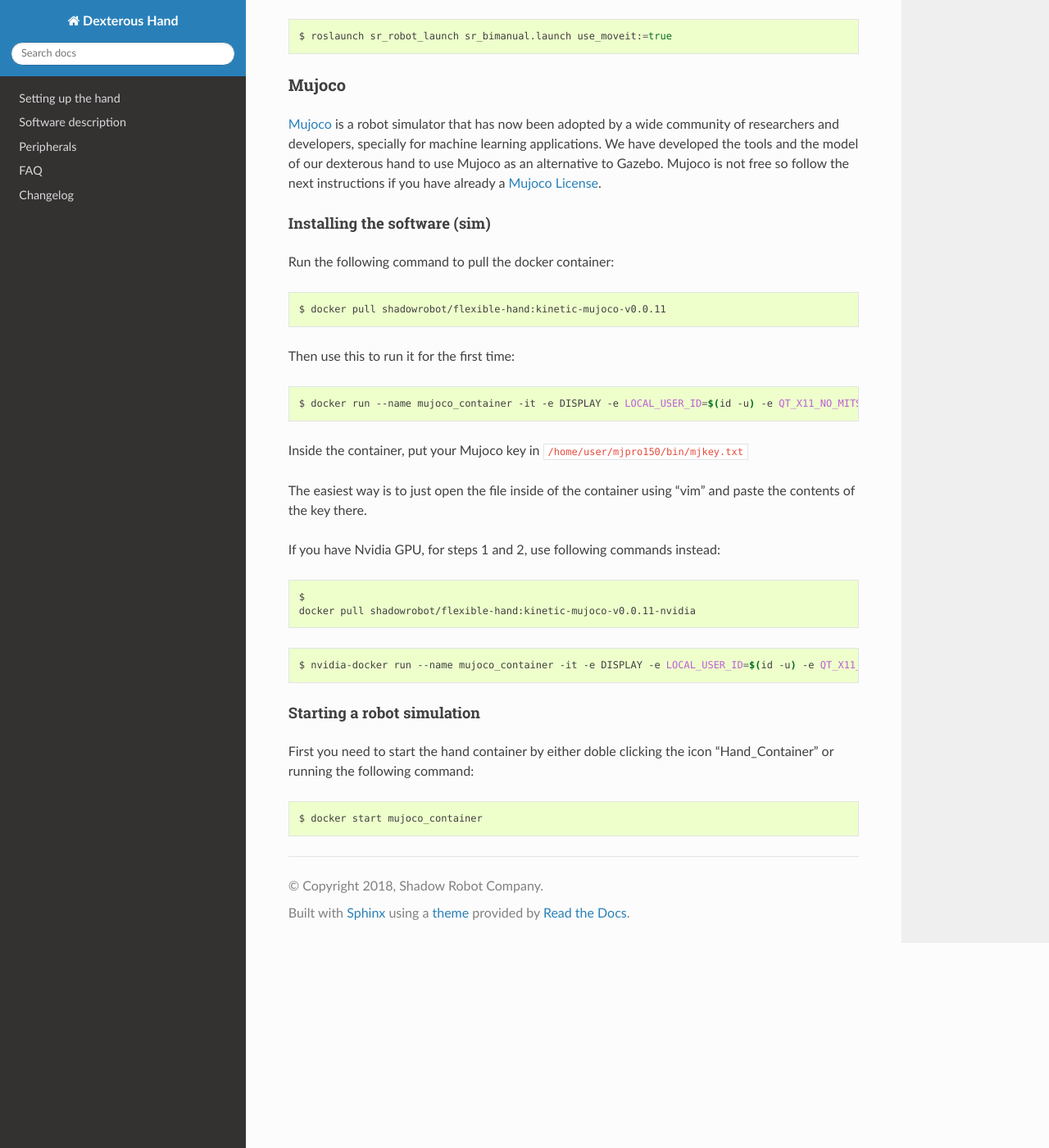
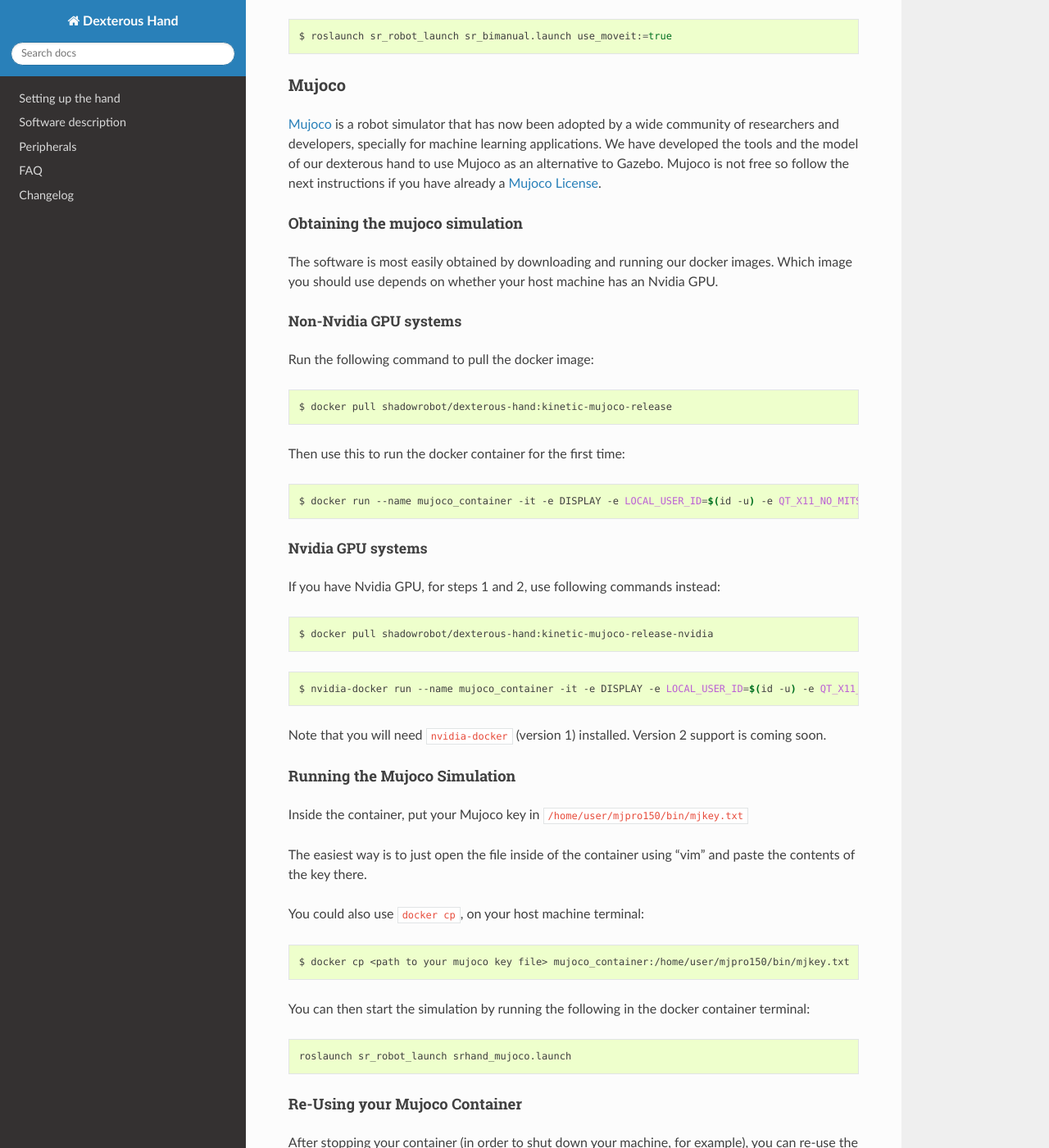
Before and after one commit to shadow-robot/sr_dexterous_hand_documentation, a Sphinx documentation site: the page built from docs/user_guide/1_setting_up_the_hand.md, in a window 1280 px wide and 1400 px high, scrolled down 10128 px. Shown: the whole window at 82% size. Built offline with Sphinx 7.4.7 and the Read the Docs theme 2.0.0, drawn with Linux system fonts in a browser that asks for light colours; some of the changed text lies outside the part shown.

Commit message:
Adding mujoco run command details.

````diff
--- a/docs/user_guide/1_setting_up_the_hand.md
+++ b/docs/user_guide/1_setting_up_the_hand.md
@@ -356,36 +356,62 @@
 Mujoco is not free so follow the next instructions if you have already a [Mujoco License](https://www.roboti.us/license.html).
 
 
-#### Installing the software (sim)
+#### Obtaining the mujoco simulation
 
-Run the following command to pull the docker container:
+The software is most easily obtained by downloading and running our docker images. Which image you should use depends on whether your host machine has an Nvidia GPU.
+
+##### Non-Nvidia GPU systems
+
+Run the following command to pull the docker image:
 
 ```bash
-$ docker pull shadowrobot/flexible-hand:kinetic-mujoco-v0.0.11
+$ docker pull shadowrobot/dexterous-hand:kinetic-mujoco-release
 ```
 
-Then use this to run it for the first time:
+Then use this to run the docker container for the first time:
+
 ```bash
-$ docker run --name mujoco_container -it -e DISPLAY -e LOCAL_USER_ID=$(id -u) -e QT_X11_NO_MITSHM=1 -v /tmp/.X11-unix:/tmp/.X11-unix:rw --net=host --privileged shadowrobot/flexible-hand:kinetic-mujoco-v0.0.11
+$ docker run --name mujoco_container -it -e DISPLAY -e LOCAL_USER_ID=$(id -u) -e QT_X11_NO_MITSHM=1 -v /tmp/.X11-unix:/tmp/.X11-unix:rw --net=host --privileged shadowrobot/dexterous-hand:kinetic-mujoco-release bash
 ```
+
+##### Nvidia GPU systems
+
+If you have Nvidia GPU, for steps 1 and 2, use following commands instead:
+
+```bash
+$ docker pull shadowrobot/dexterous-hand:kinetic-mujoco-release-nvidia
+```
+
+```bash
+$ nvidia-docker run --name mujoco_container -it -e DISPLAY -e LOCAL_USER_ID=$(id -u) -e QT_X11_NO_MITSHM=1 -v /tmp/.X11-unix:/tmp/.X11-unix:rw --net=host --privileged shadowrobot/dexterous-hand:kinetic-mujoco-release-nvidia bash
+```
+
+Note that you will need `nvidia-docker` (version 1) installed. Version 2 support is coming soon.
+
+#### Running the Mujoco Simulation
 
 Inside the container, put your Mujoco key in `/home/user/mjpro150/bin/mjkey.txt`
 
 The easiest way is to just open the file inside of the container using "vim" and paste the contents of the key there.
 
-If you have Nvidia GPU, for steps 1 and 2, use following commands instead:
+You could also use `docker cp`, on your host machine terminal:
 
 ```bash
-$
-docker pull shadowrobot/flexible-hand:kinetic-mujoco-v0.0.11-nvidia
+$ docker cp <path to your mujoco key file> mujoco_container:/home/user/mjpro150/bin/mjkey.txt
 ```
+
+You can then start the simulation by running the following in the docker container terminal:
+
 ```bash
-$ nvidia-docker run --name mujoco_container -it -e DISPLAY -e LOCAL_USER_ID=$(id -u) -e QT_X11_NO_MITSHM=1 -v /tmp/.X11-unix:/tmp/.X11-unix:rw --net=host --privileged shadowrobot/flexible-hand:kinetic-mujoco-v0.0.11-nvidia
+roslaunch sr_robot_launch srhand_mujoco.launch
+```
 
+#### Re-Using your Mujoco Container
+
+After stopping your container (in order to shut down your machine, for example), you can re-use the same container by running:
+
+```bash
+docker start mujoco_container && docker attach mujoco_container
 ```
-#### Starting a robot simulation
 
-First you need to start the hand container by either doble clicking the icon "Hand_Container" or running the following command:
-```bash
-$ docker start mujoco_container
-```
+This will start the container and connect you to the container terminal again. You can run the same roslaunch command as above to start the simulation again.
````
